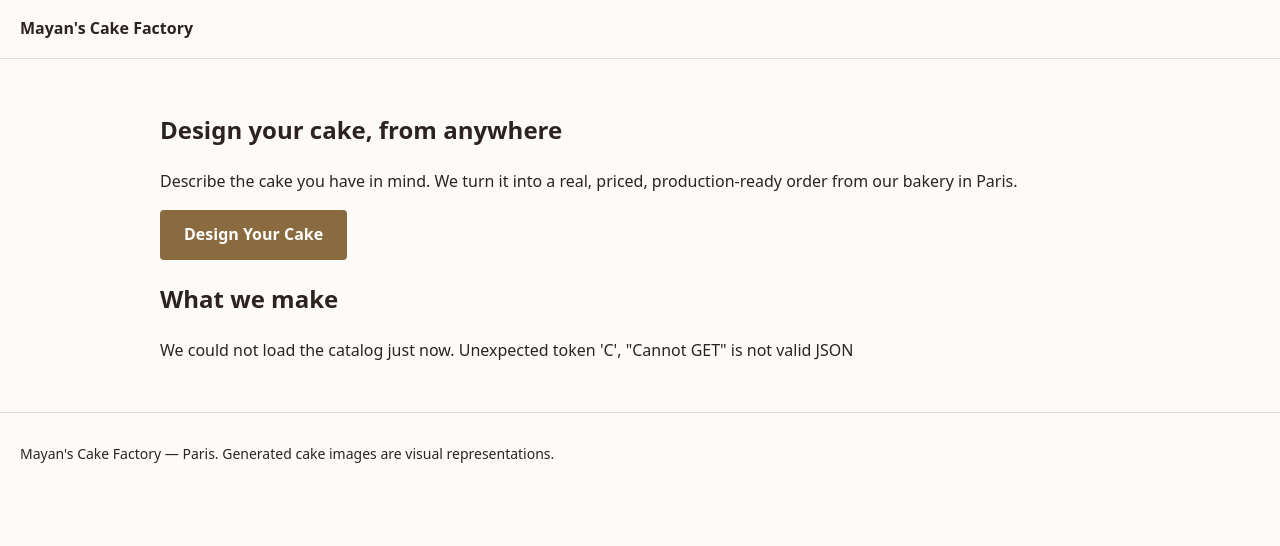
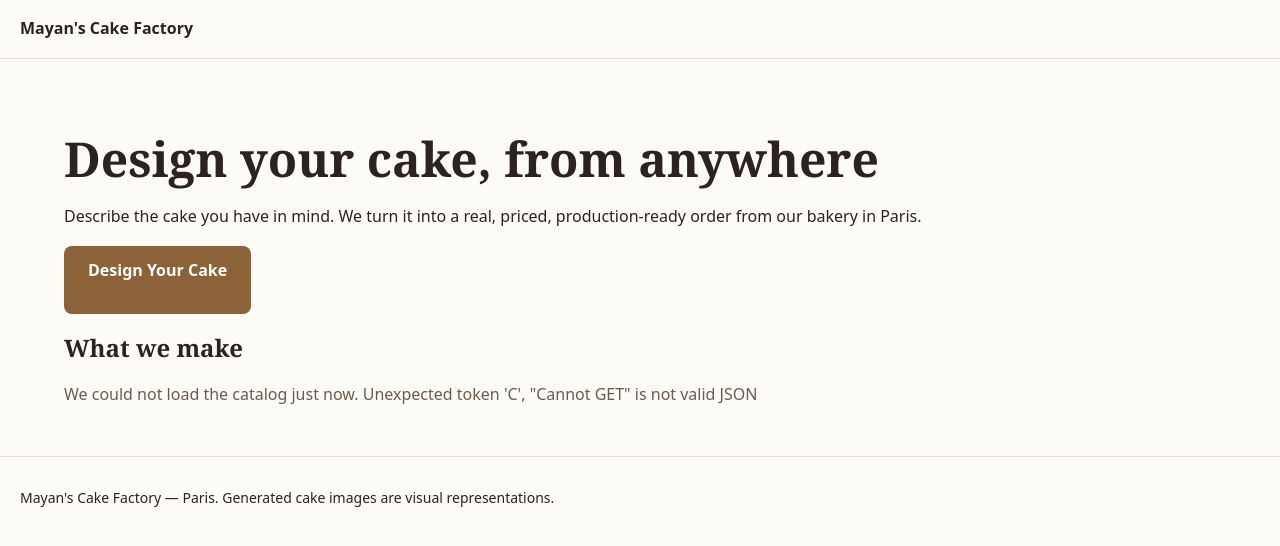
Before and after one commit to motyeli/mayan-cake-factory, a Flask app: page / in a window 1280 px wide. Shown: the top 546 px of the page. Run offline with Flask 3, Linux system fonts and the light colour scheme.

Commit message:
feat: Stitch design system tokens; screen generation blocked
Creates the Stitch project and the Maison Mayan design system, applies it to
the project, and mirrors its tokens into frontend/static/css/tokens.css.
The palette, fonts and radius are Stitch output, not invented in CSS.

Screen generation is NOT working. Three attempts all timed out and
registered no screen: a long home-page prompt on Gemini 3.1 Pro, a
condensed version, and a minimal order-confirmation prompt on Flash. The
project updateTime advanced each time and the design system applied
successfully, so the service is reachable, but screenInstances stays empty
and list_screens alternates between an empty object and an invalid-argument
error. Prompt length is not the cause.

Screens are deliberately NOT hand-designed as a workaround. The
specification requires layouts to come from Stitch, and inventing them here
would quietly violate that. Instead the 13 screen briefs are written up in
docs/design/screen-briefs.md so a retry costs nothing to prepare.

Uses system font fallbacks rather than a Google Fonts CDN link: serving
fonts from a third-party CDN sends visitor IPs abroad, which is a live GDPR
problem for a French business. Self-hosting the two families is tracked for
Phase 8.

Co-Authored-By: Claude Opus 5 <noreply@anthropic.com>

```diff
--- a/frontend/static/css/app.css
+++ b/frontend/static/css/app.css
@@ -1,23 +1,17 @@
-/* Placeholder styling only. The real design system arrives in Phase 3,
-   generated through Stitch. Kept minimal so it is obvious this is a
-   scaffold and not a design decision. */
+/* Scaffold styling built on the Stitch design tokens.
+   Screen layouts are still pending — see docs/design/README.md. */
 
-:root {
-  --ink: #2c2320;
-  --paper: #fdfbf8;
-  --accent: #8a6a3f;
-  --focus: #1f6feb;
-}
+@import url("tokens.css");
 
 body {
   margin: 0;
-  font-family: system-ui, -apple-system, "Segoe UI", sans-serif;
-  color: var(--ink);
-  background: var(--paper);
+  font-family: var(--font-body);
+  color: var(--color-ink);
+  background: var(--color-paper);
   line-height: 1.6;
 }
 
-main { max-width: 60rem; margin: 0 auto; padding: 2rem 1.25rem; }
+main { max-width: var(--page-max); margin: 0 auto; padding: 2rem 1.25rem; }
 
 .skip-link {
   position: absolute;
@@ -26,25 +20,36 @@ main { max-width: 60rem; margin: 0 auto; padding: 2rem 1.25rem; }
 .skip-link:focus {
   left: 1rem;
   top: 1rem;
-  background: var(--ink);
-  color: var(--paper);
+  background: var(--color-ink);
+  color: var(--color-paper);
   padding: 0.5rem 1rem;
   z-index: 10;
 }
 
-:focus-visible { outline: 3px solid var(--focus); outline-offset: 2px; }
+:focus-visible { outline: 3px solid var(--color-focus); outline-offset: 2px; }
 
-.site-header, .site-footer { padding: 1rem 1.25rem; border-color: #e7ded2; }
-.site-header { border-bottom: 1px solid #e7ded2; }
-.site-footer { border-top: 1px solid #e7ded2; font-size: 0.875rem; }
+.site-header, .site-footer { padding: 1rem 1.25rem; border-color: var(--color-border); }
+.site-header { border-bottom: 1px solid var(--color-border); }
+.site-footer { border-top: 1px solid var(--color-border); font-size: 0.875rem; }
 
-.brand { font-weight: 700; color: var(--ink); text-decoration: none; }
+.brand { font-weight: 700; color: var(--color-ink); text-decoration: none; }
 
 .button {
   display: inline-block;
-  padding: 0.75rem 1.5rem;
-  border-radius: 4px;
+  padding: var(--space-3) var(--space-5);
+  min-height: var(--touch-min);
+  border-radius: var(--radius);
   text-decoration: none;
   font-weight: 600;
 }
-.button--primary { background: var(--accent); color: #fff; }
+.button--primary { background: var(--color-primary); color: #fff; }
+
+h1, h2, h3 {
+  font-family: var(--font-headline);
+  line-height: var(--leading-tight);
+  font-weight: var(--weight-bold);
+}
+
+.hero h1 { font-size: var(--text-4xl); margin-bottom: var(--space-4); }
+
+.status { color: var(--color-ink-muted); }
--- /dev/null
+++ b/frontend/static/css/tokens.css
@@ -0,0 +1,112 @@
+/* Design tokens — Maison Mayan, Parisian Patisserie
+ *
+ * Generated from the Stitch design system `assets/2131526806607800438`
+ * (project `2064497605592133162`). These values are NOT invented here: the
+ * palette, fonts and radius come from the design system Stitch produced and
+ * applied to the project. Screen layouts are a separate matter and are still
+ * pending — see docs/design/README.md.
+ *
+ * Change these in Stitch first, then mirror them here, so the design system
+ * stays the source of truth rather than drifting into CSS.
+ */
+
+:root {
+  /* --- brand ------------------------------------------------------- */
+  --color-primary:        #8C6239;  /* caramel — primary actions */
+  --color-primary-hover:  #74512F;
+  --color-primary-tint:   #F3EAE0;  /* customer chat bubbles, soft panels */
+  --color-secondary:      #C9A227;  /* antique gold — dividers, price emphasis */
+  --color-tertiary:       #C98B84;  /* soft rose — decorative accents only */
+
+  /* --- surfaces ---------------------------------------------------- */
+  --color-paper:          #FDFBF8;  /* page background */
+  --color-surface:        #FFFFFF;  /* cards */
+  --color-surface-sunken: #F7F2EA;  /* tinted bands */
+  --color-border:         #E7DED2;
+
+  /* --- text --------------------------------------------------------
+   * Warm brown, never pure black. Muted is the lightest tone still
+   * passing WCAG AA on --color-paper; do not lighten it further.       */
+  --color-ink:            #2C2320;
+  --color-ink-muted:      #6B5B4F;
+  --color-ink-inverse:    #FFFFFF;
+
+  /* --- semantic ----------------------------------------------------- */
+  --color-success:        #2F6B4F;
+  --color-warning:        #9A6B18;
+  --color-error:          #A3312A;
+  --color-error-tint:     #FBEFEE;
+  --color-warning-tint:   #FBF4E5;
+
+  --color-focus:          #1F6FEB;  /* deliberately outside the brand palette
+                                       so focus is unmistakable */
+
+  /* --- type ---------------------------------------------------------
+   * ponytail: system fallbacks rather than a webfont CDN. Loading Google
+   * Fonts from a CDN sends visitor IPs to a third party, which is a live
+   * GDPR problem for a French business (spec section 44). Self-hosting
+   * Playfair Display and DM Sans is the fix — tracked for Phase 8.        */
+  --font-headline: "Playfair Display", "Iowan Old Style", Georgia, "Times New Roman", serif;
+  --font-body: "DM Sans", system-ui, -apple-system, "Segoe UI", Roboto, sans-serif;
+
+  --text-xs:   0.8125rem;
+  --text-sm:   0.875rem;
+  --text-base: 1rem;
+  --text-lg:   1.125rem;
+  --text-xl:   1.375rem;
+  --text-2xl:  1.75rem;
+  --text-3xl:  2.25rem;
+  --text-4xl:  3rem;
+
+  --leading-tight:  1.2;
+  --leading-normal: 1.6;
+
+  --weight-regular: 400;
+  --weight-medium:  500;
+  --weight-bold:    700;
+
+  /* --- spacing (4px base) -------------------------------------------- */
+  --space-1: 0.25rem;
+  --space-2: 0.5rem;
+  --space-3: 0.75rem;
+  --space-4: 1rem;
+  --space-5: 1.5rem;
+  --space-6: 2rem;
+  --space-7: 3rem;
+  --space-8: 4rem;
+
+  /* --- shape and depth ----------------------------------------------- */
+  --radius:       8px;   /* ROUND_EIGHT from the design system */
+  --radius-sm:    4px;
+  --radius-lg:    12px;
+
+  --shadow-sm: 0 1px 2px rgba(44, 35, 32, 0.06);
+  --shadow-md: 0 2px 8px rgba(44, 35, 32, 0.08);
+  --shadow-lg: 0 8px 24px rgba(44, 35, 32, 0.10);
+
+  /* --- layout --------------------------------------------------------- */
+  --measure:     65ch;    /* readable line length */
+  --page-max:    72rem;
+  --touch-min:   44px;    /* minimum interactive target */
+}
+
+/* The design system is light-mode by construction (a patisserie should look
+ * like paper). Respect a dark-mode preference only by softening the paper
+ * white, rather than inverting into an aesthetic the brand is not. */
+@media (prefers-color-scheme: dark) {
+  :root {
+    --color-paper:   #F6F1EA;
+    --color-surface: #FFFFFF;
+  }
+}
+
+@media (prefers-reduced-motion: reduce) {
+  *,
+  *::before,
+  *::after {
+    animation-duration: 0.01ms !important;
+    animation-iteration-count: 1 !important;
+    transition-duration: 0.01ms !important;
+    scroll-behavior: auto !important;
+  }
+}
```
Also changed, not shown: docs/design/screen-briefs.md (added, +132 -0 lines), docs/design/README.md (added), 1 other file.
